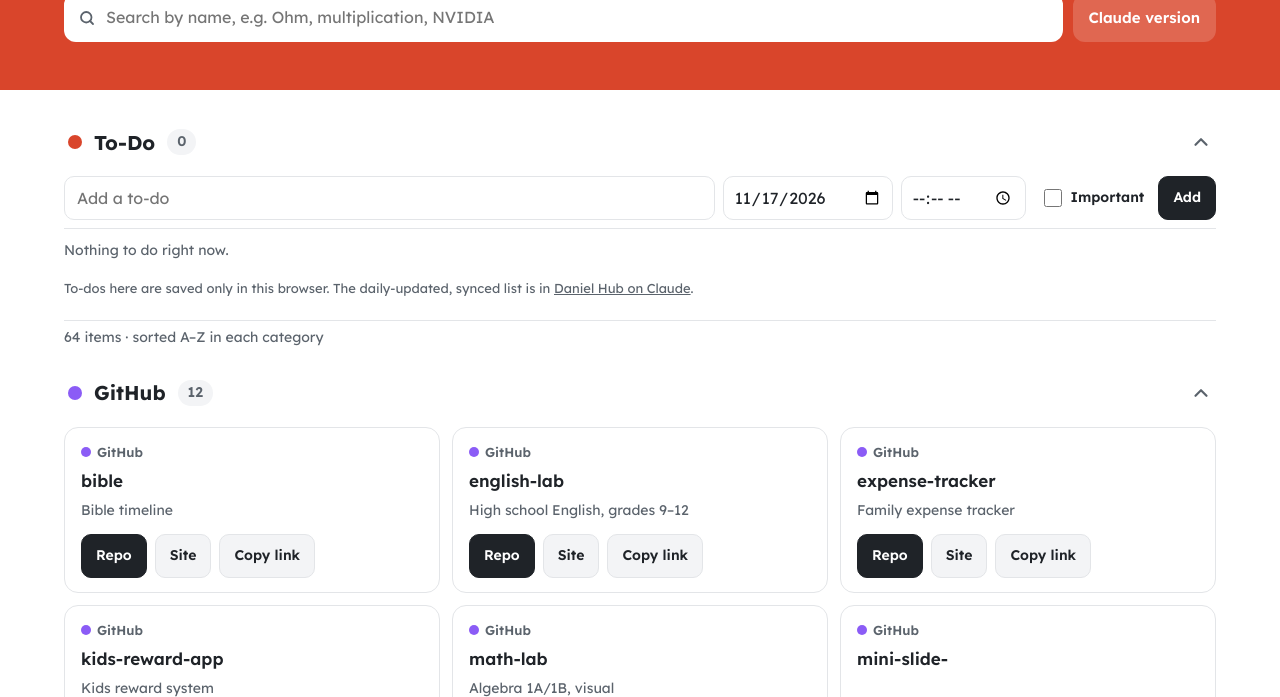
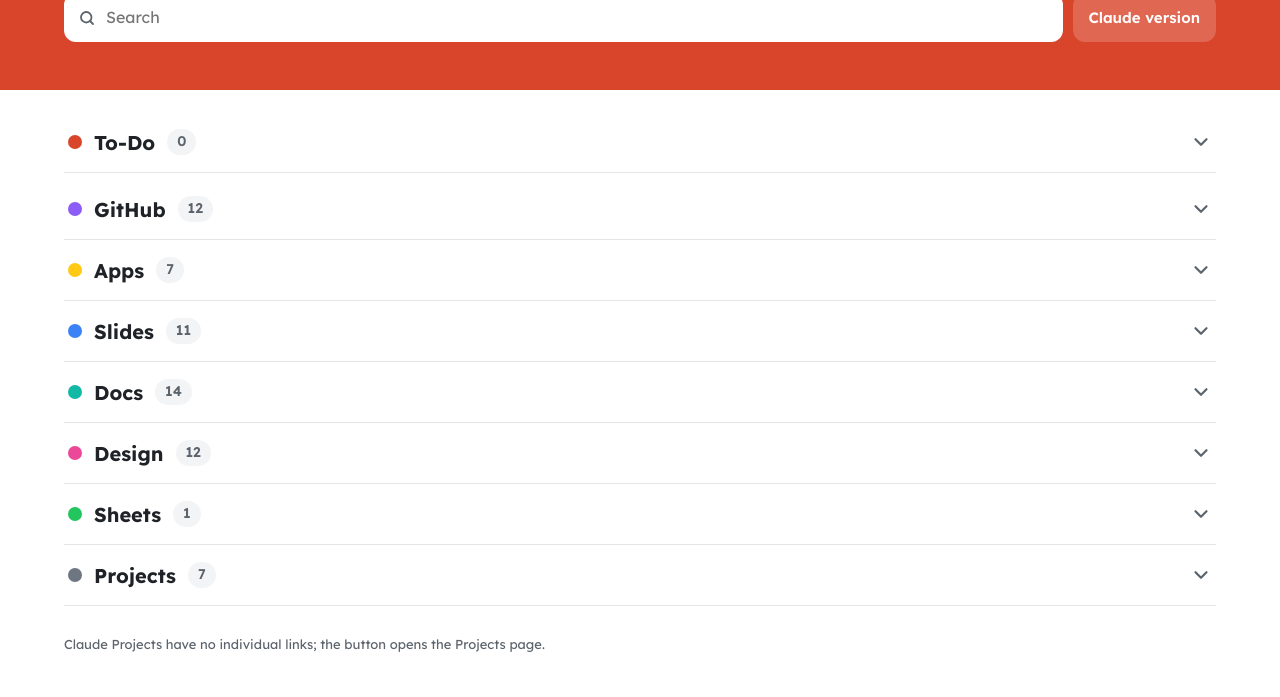
Before and after one commit to danll737321-beep/DanWorkList, a plain HTML site: page index.html in a window 1280 px wide. Shown: the part 103-800 px from the top of the page. Drawn offline with Linux system fonts and the light colour scheme.

Commit message:
Start collapsed; drop item count line; plain search placeholder
Co-Authored-By: Claude Opus 5.5 <noreply@anthropic.com>
Claude-Session: https://claude.ai/code/session_01CZiyVWu5GTZePBGD8CMqQB

```diff
--- a/index.html
+++ b/index.html
@@ -102,16 +102,15 @@ main{padding:22px max(5vw,16px) 56px}
   <h1>Daniel Hub</h1>
   <div class="bar">
     <label class="search"><svg viewBox="0 0 24 24" fill="none" stroke="currentColor" stroke-width="2.4" stroke-linecap="round"><circle cx="11" cy="11" r="7"/><path d="m20 20-4-4"/></svg>
-      <input id="q" type="search" placeholder="Search by name, e.g. Ohm, multiplication, NVIDIA" aria-label="Search"></label>
+      <input id="q" type="search" placeholder="Search" aria-label="Search"></label>
     <a class="ctl" href="https://claude.ai/artifact/B6cSVJSDM2wdFqWiGSRwS3" target="_blank" rel="noopener">Claude version</a>
   </div>
 </div></header>
 <main><div class="wrap">
-  <details class="sec" id="todo" open style="--c:#d9452b"><summary><span class="d"></span>To-Do<span class="n" id="todoN">0</span><svg class="chev" viewBox="0 0 24 24" fill="none" stroke="currentColor" stroke-width="2.4" stroke-linecap="round" stroke-linejoin="round"><path d="m6 9 6 6 6-6"/></svg></summary><div class="todo">
+  <details class="sec" id="todo" style="--c:#d9452b"><summary><span class="d"></span>To-Do<span class="n" id="todoN">0</span><svg class="chev" viewBox="0 0 24 24" fill="none" stroke="currentColor" stroke-width="2.4" stroke-linecap="round" stroke-linejoin="round"><path d="m6 9 6 6 6-6"/></svg></summary><div class="todo">
     <form id="todoF"><input type="text" id="todoI" placeholder="Add a to-do" aria-label="To-do" maxlength="200">
       <input type="date" id="todoD" aria-label="Date"><input type="time" id="todoT" aria-label="Time (optional)"><label class="hotk"><input type="checkbox" id="todoH2">Important</label><button class="btn go">Add</button></form>
     <ul id="todoL"><li class="msg">Loading…</li></ul><p class="hint" id="todoHint"></p></div></details>
-  <p class="meta" id="meta"></p>
   <div id="secs"></div>
   <p class="foot">Claude Projects have no individual links; the button opens the Projects page.</p>
 </div></main>
@@ -194,7 +193,7 @@ const card=i=>{const c=cat(i.k);return `<article class="card" style="--c:${c.c}"
   <div class="acts"><a class="btn go" href="${i.u}" target="_blank" rel="noopener">${i.k==='github'?'Repo':'Open'}</a>
   ${i.p?`<a class="btn" href="${i.p}" target="_blank" rel="noopener">Site</a>`:''}
   ${i.k!=='project'?`<button class="btn" data-copy="${i.p||i.u}">Copy link</button>`:''}</div></article>`};
-let open=new Set(['github']);
+let open=new Set();
 function render(){
  const q=$('q').value.trim().toLowerCase();
  let tot=0;
@@ -204,7 +203,6 @@ function render(){
   const o=q?true:open.has(c.k);
   return `<details class="sec" id="${c.k}" data-k="${c.k}" style="--c:${c.c}"${o?' open':''}><summary><span class="d"></span>${c.n}<span class="n">${l.length}</span>${chev}</summary><div class="grid">${l.map(card).join('')}</div></details>`}).join('');
  $('secs').innerHTML=html||'<p class="empty">No matches. Try another word.</p>';
- $('meta').textContent=`${tot} items · sorted A–Z in each category`+(q?` · search “${$('q').value.trim()}”`:'');
 }
 $('secs').addEventListener('toggle',e=>{const d=e.target;if(!d.dataset||!d.dataset.k||$('q').value.trim())return;d.open?open.add(d.dataset.k):open.delete(d.dataset.k)},true);
 $('q').addEventListener('input',render);
```
